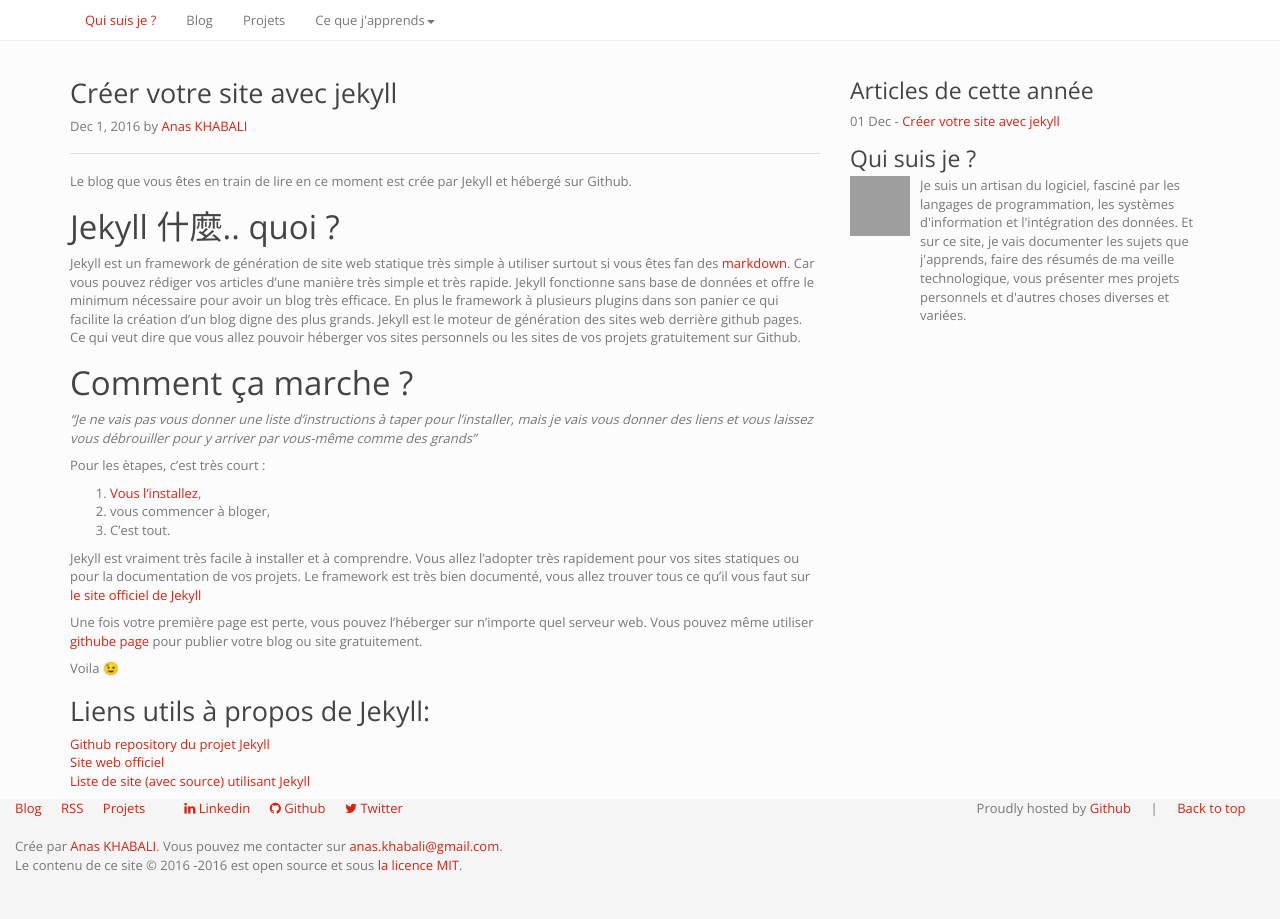
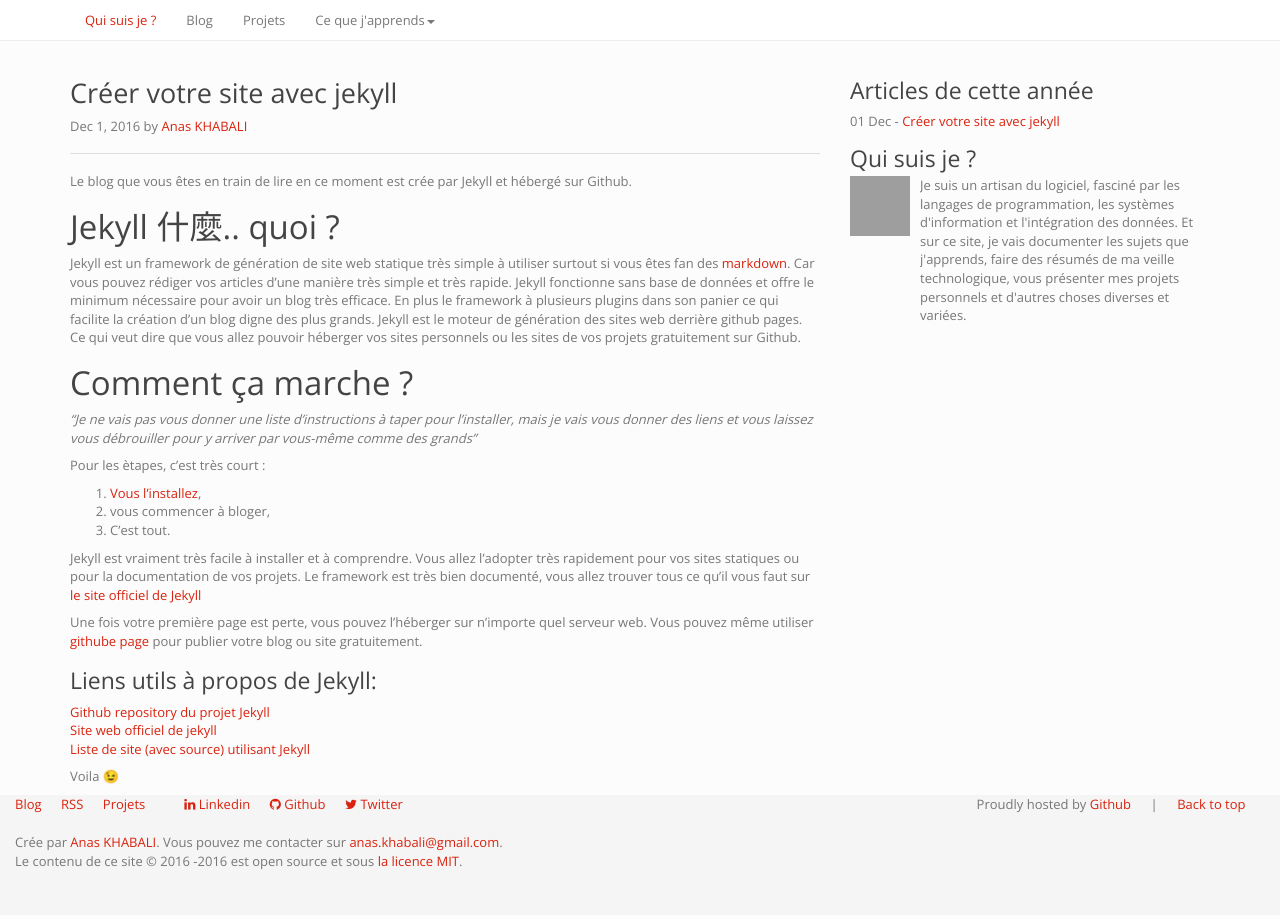
Before and after one commit to khabali/khabali.github.io, a Jekyll site: the page built from _posts/2016-12-01-créer-votre-site-avec-jekyll.markdown, in a window 1280 px wide. Built offline with Jekyll 4.4.1, drawn with Linux system fonts in a browser that asks for light colours; emoji names are drawn with the system emoji font; grey boxes are pictures that could not be loaded.

Commit message:
MAJ article pour plus de lisibilité du contenu

```diff
--- a/_posts/2016-12-01-créer-votre-site-avec-jekyll.markdown
+++ b/_posts/2016-12-01-créer-votre-site-avec-jekyll.markdown
@@ -26,9 +26,11 @@ Le framework est très bien documenté, vous allez trouver tous ce qu'il vous fa
 
 Une fois votre première page est perte, vous pouvez l’héberger sur n’importe quel serveur web. Vous pouvez même utiliser [githube page](https://pages.github.com/) pour publier votre blog ou site gratuitement.
 
+
+
+### Liens utils à propos de Jekyll:
+[Github repository du projet Jekyll](https://github.com/jekyll/jekyll)\\
+[Site web officiel de jekyll](https://jekyllrb.com/)\\
+[Liste de site (avec source) utilisant Jekyll](https://github.com/jekyll/jekyll/wiki/sites)
+
 Voila :wink:
-
-## Liens utils à propos de Jekyll:
-[Github repository du projet Jekyll](https://github.com/jekyll/jekyll)\\
-[Site web officiel](https://jekyllrb.com/)\\
-[Liste de site (avec source) utilisant Jekyll](https://github.com/jekyll/jekyll/wiki/sites)
```
